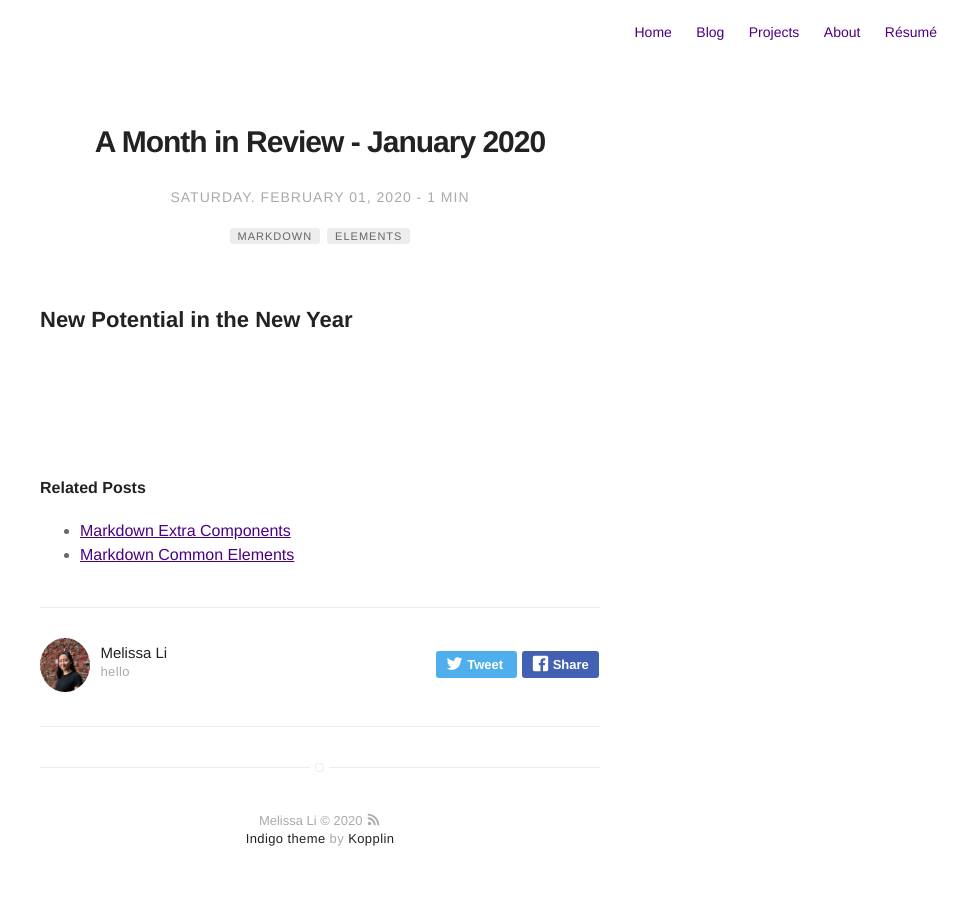
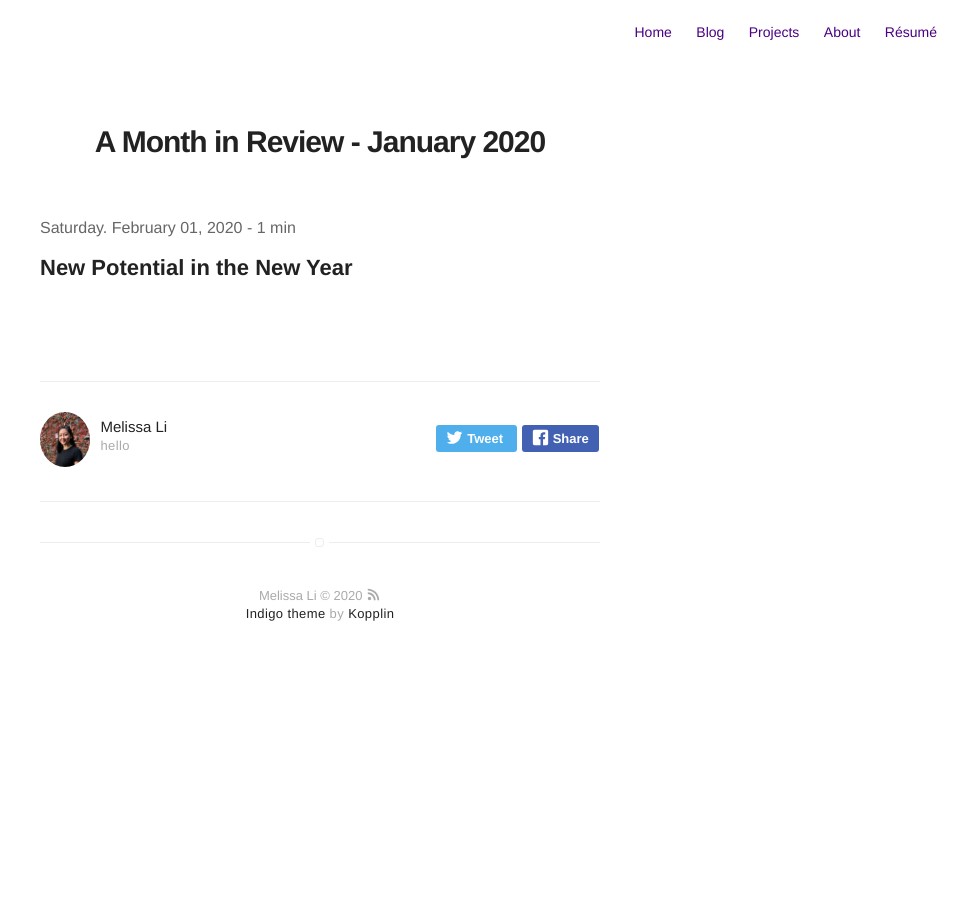
Before and after one commit to im-mel/im-mel.github.io, a Jekyll site: the page built from _posts/2020-02-01-january-review.markdown, in a window 1280 px wide. Shown: the whole page, without its empty margins (320-1280 px from the left). Built offline with Jekyll 4.4.1, drawn with Linux system fonts in a browser that asks for light colours.

Commit message:
Update 2020-02-01-january-review.markdown

```diff
--- a/_posts/2020-02-01-january-review.markdown
+++ b/_posts/2020-02-01-january-review.markdown
@@ -1,12 +1,10 @@
 ---
 title: "A Month in Review - January 2020"
 layout: post
-date: 2020-02-01 12:00
+date: 2020-02-01
 image: /assets/images/markdown.jpg
 headerImage: false
-tag:
-- markdown
-- elements
+tag: false
 star: false
 category: blog
 author: melissa li
```
